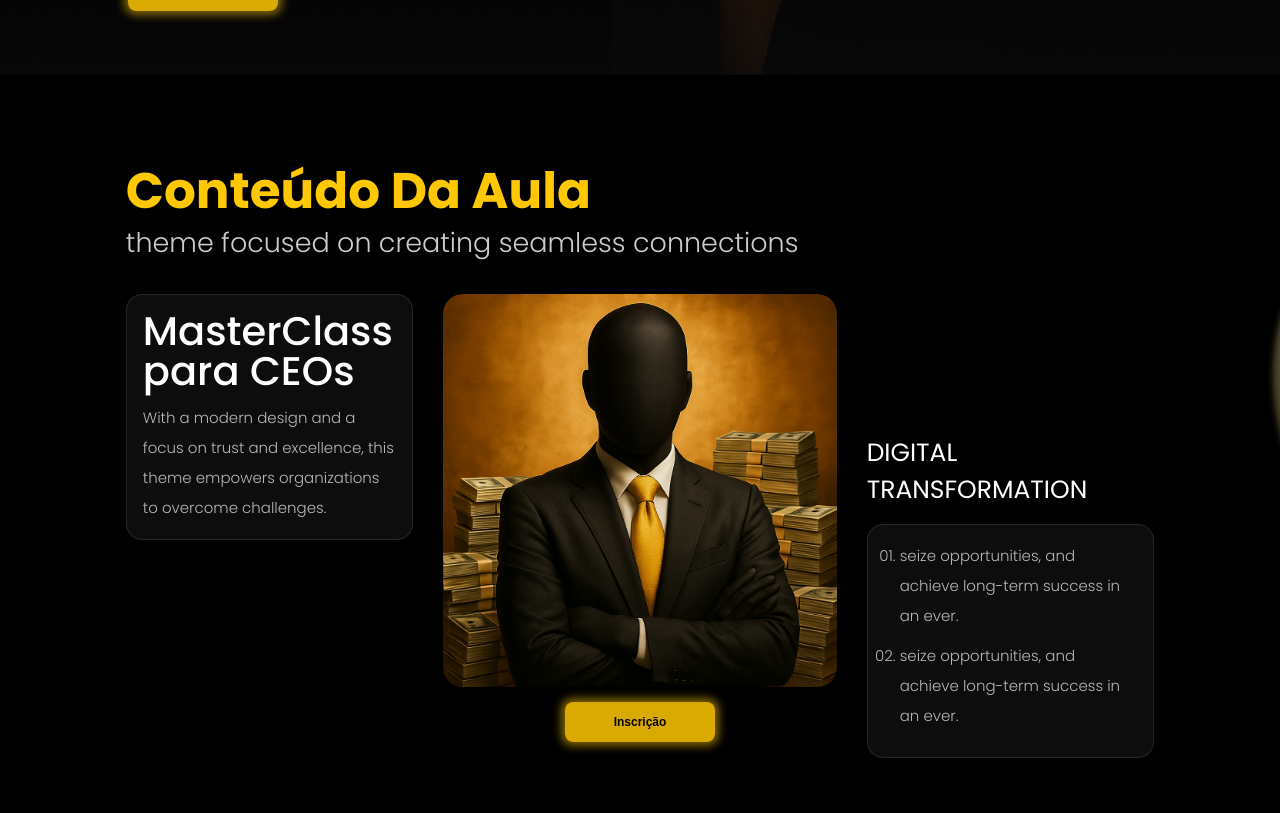
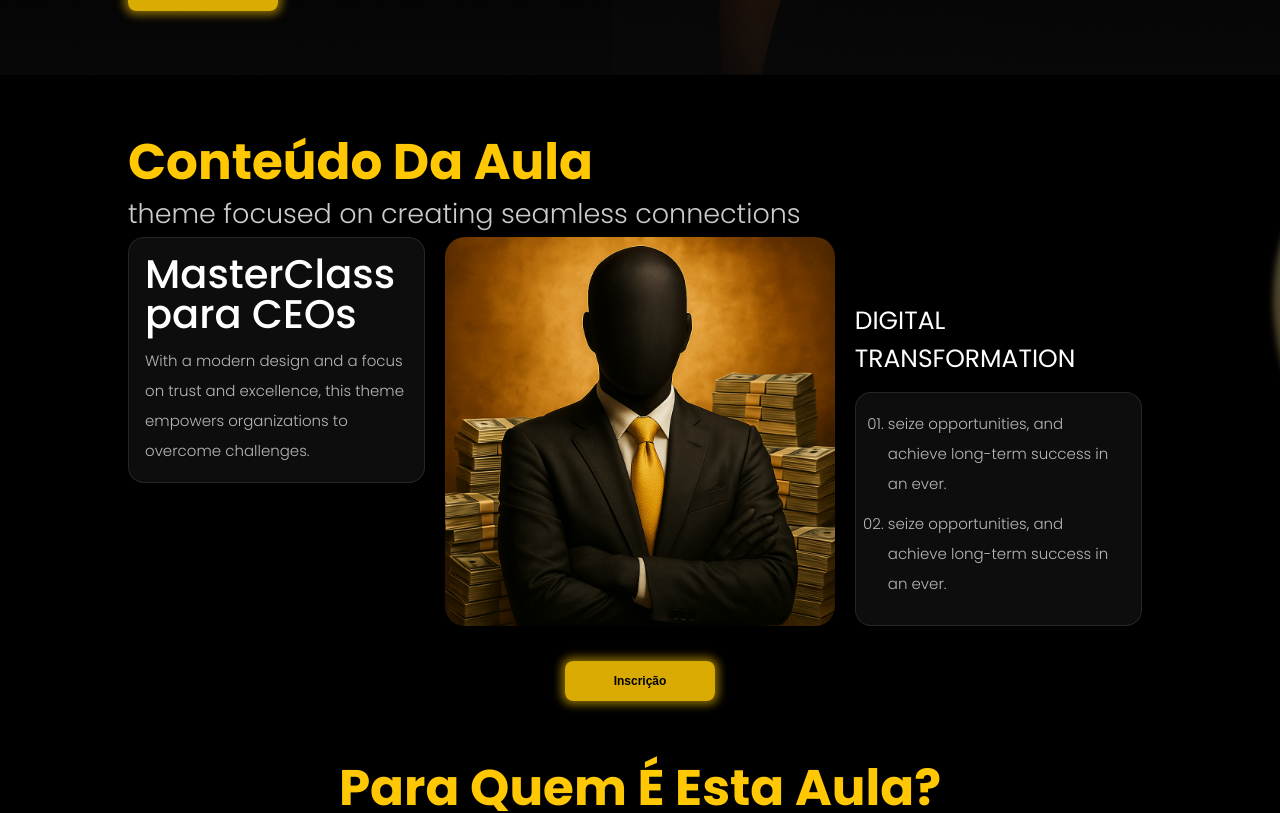
Before and after one commit to Film-Lab-landing-pages/ceos-lp, a Next.js app: page / in a window 1280 px wide. Shown: the part 824-1637 px from the top of the page. Built offline with nearby package versions, Linux system fonts and the light colour scheme.

Commit message:
fix: section refactor

```diff
--- a/src/sections/ClassContent/index.tsx
+++ b/src/sections/ClassContent/index.tsx
@@ -9,6 +9,8 @@ import {
   LeftContainer,
   CenterContainer,
   ClassSection,
+  Container,
+  Flex,
 } from "./styles";
 import { Title, Grid, Card } from "@/styles/globalStyles";
 import InscriptionButton from "@/components/InscriptionButton";
@@ -16,14 +18,12 @@ import InscriptionButton from "@/components/InscriptionButton";
 export default function SectionClassContent() {
   return (
     <ClassSection>
-      <Grid>
-        <Header>
+      <Container>
         <Title className="poppins-bold">Conteúdo Da Aula</Title>
         <Subtitle className="poppins-light">
           theme focused on creating seamless connections
         </Subtitle>
-        </Header>
-
+        <Flex>
           <LeftContainer>
             <Card>
               <h3 className="poppins-medium">MasterClass para CEOs</h3>
@@ -33,12 +33,9 @@ export default function SectionClassContent() {
               </p>
             </Card>
           </LeftContainer>
-
           <CenterContainer>
             <img src="/images/ceo.png" alt="CEO com pilha de dinheiro" />
-          <InscriptionButton />
           </CenterContainer>
-
           <RightContainer>
             <h3 className="poppins-regular">DIGITAL TRANSFORMATION</h3>
             <Card>
@@ -52,7 +49,9 @@ export default function SectionClassContent() {
               </RightList>
             </Card>
           </RightContainer>
-      </Grid>
+        </Flex>
+        <InscriptionButton />
+      </Container>
     </ClassSection>
   );
 }
--- a/src/sections/ClassContent/styles.ts
+++ b/src/sections/ClassContent/styles.ts
@@ -1,19 +1,26 @@
 import { Section } from "@/styles/globalStyles";
 import styled from "styled-components";
+import { Container as GlobalContainer } from "@/styles/globalStyles";
 
 interface ButtonProps {
   size: "small" | "large";
 }
 
 export const ClassSection = styled(Section)`
-  height: 828px;
+  margin: 5rem 0;
   background: url("/images/bg_section02.png") center center no-repeat;
 `;
 
-export const Header = styled.div`
-  grid-column: 2 / 12;
-  grid-row: 2 / 4;
-  padding: 1rem;
+export const Container = styled(GlobalContainer)`
+  width: 80%;
+  button {
+    margin: 0 auto;
+  }
+`;
+
+export const Flex = styled.div`
+  display: flex;
+  margin-bottom: 2.5rem;
 `;
 
 export const Subtitle = styled.p`
@@ -23,9 +30,10 @@ export const Subtitle = styled.p`
 `;
 
 export const LeftContainer = styled.div`
-  grid-column: 2 / 5;
-  grid-row: 4 / 12;
+  width: 30%;
   padding: 1rem;
+  padding-left: 0;
+
   div {
     padding: 16px;
   }
@@ -44,27 +52,20 @@ export const LeftContainer = styled.div`
 `;
 
 export const CenterContainer = styled.div`
-  grid-column: 5 / 9;
-  grid-row: 4 / 12;
   padding: 1rem;
+  width: 40%;
 
   img {
     width: 100%;
-    margin-bottom: 1.5rem;
     border-radius: 20px;
     box-shadow: 0 0 20px rgba(0, 0, 0, 0.4);
-  }
-  button {
-    grid-column: 1 / 13;
-    grid-row: 12;
-    justify-self: center;
   }
 `;
 
 export const RightContainer = styled.div`
-  grid-column: 9 / 12;
-  grid-row: 6 / 12;
+  width: 30%;
   padding: 1rem;
+  align-self: flex-end;
 
   div {
     padding: 16px;
--- a/src/sections/LPHome/styles.tsx
+++ b/src/sections/LPHome/styles.tsx
@@ -1,5 +1,8 @@
 import styled from "styled-components";
-import { Card as GlobalCard } from "@/styles/globalStyles";
+import {
+  Card as GlobalCard,
+  Container as GlobalContainer,
+} from "@/styles/globalStyles";
 
 export const Section = styled.section`
   width: 100%;
@@ -8,11 +11,7 @@ export const Section = styled.section`
   padding: 5% 0;
 `;
 
-export const Container = styled.div`
-  width: 80%;
-  margin: 0 auto;
-  display: flex;
-  flex-direction: column;
+export const Container = styled(GlobalContainer)`
   align-items: left;
 `;
 
--- a/src/styles/globalStyles.ts
+++ b/src/styles/globalStyles.ts
@@ -62,3 +62,10 @@ export const Section = styled.section`
   background: url("/images/bg_section02.png") center center no-repeat;
   background-size: contain;
 `;
+
+export const Container = styled.div`
+  width: 80%;
+  margin: 0 auto;
+  display: flex;
+  flex-direction: column;
+`;
```
Lines whose indentation alone changed are shown as unchanged.
